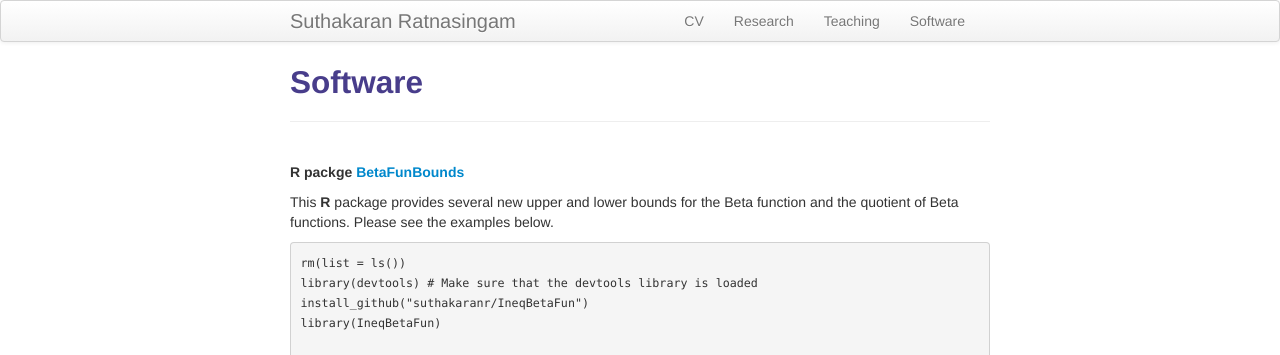
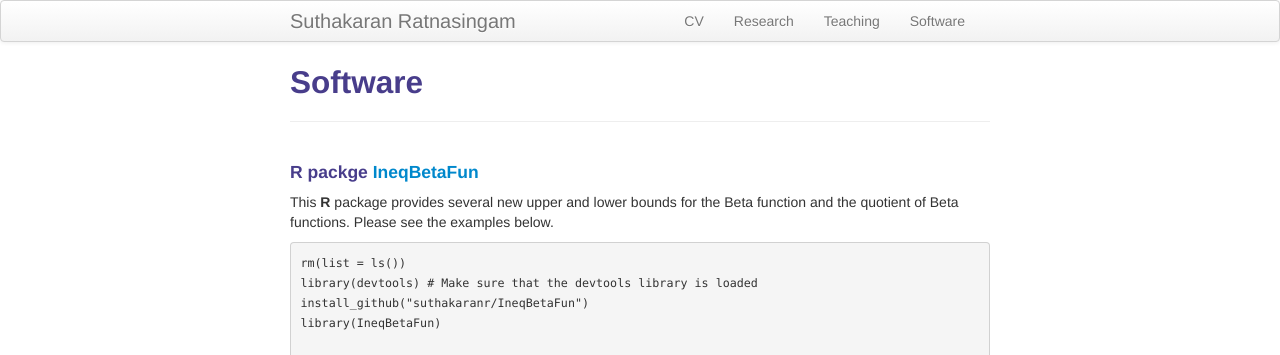
Before and after one commit to suthakaranr/suthakaranr.github.io, a Jekyll site: the page built from pages/Software.md, in a window 1280 px wide. Shown: the top 355 px of the page. Built offline with Jekyll 4.4.1, drawn with Linux system fonts in a browser that asks for light colours.

Commit message:
Update Software.md

```diff
--- a/pages/Software.md
+++ b/pages/Software.md
@@ -4,7 +4,7 @@ title: Software
 description: R packages
 ---
 
-##### R packge <a style="text-decoration:none" href="https://github.com/suthakaranr/IneqBetaFun" target="_blank" rel="noopener noreferrer">BetaFunBounds</a>
+#### R packge <a style="text-decoration:none" href="https://github.com/suthakaranr/IneqBetaFun" target="_blank" rel="noopener noreferrer">IneqBetaFun</a>
 This **R** package provides several new upper and lower bounds for the Beta function and the quotient of Beta functions. Please see the examples below.
 
 
```
